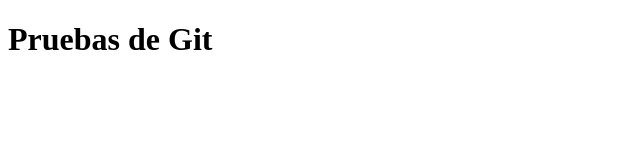
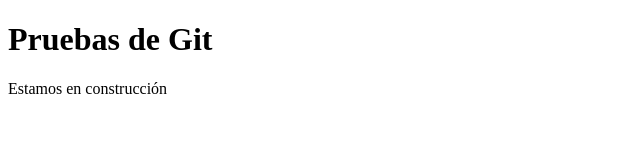
Before and after one commit to DiegoCassellis/BlogTest, a plain HTML site: page index.html in a window 1280 px wide. Shown: the whole page, without its empty margins (0-640 px from the left). Drawn offline with Linux system fonts and the light colour scheme.

Commit message:
Linea de vuelve pronto

```diff
--- a/index.html
+++ b/index.html
@@ -8,5 +8,6 @@
 </head>
 <body>
     <h1>Pruebas de Git</h1>
+    <p>Estamos en construcción</p>
 </body>
 </html>
```
